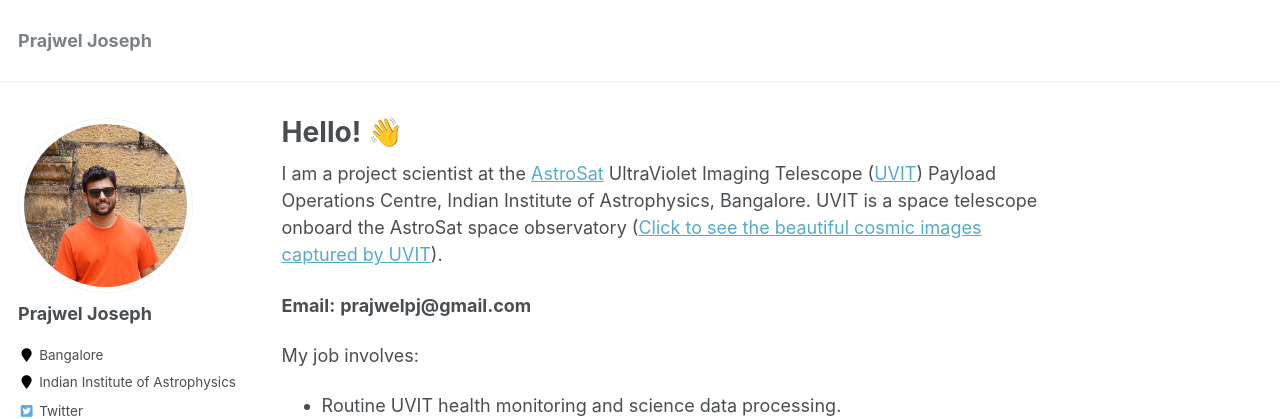
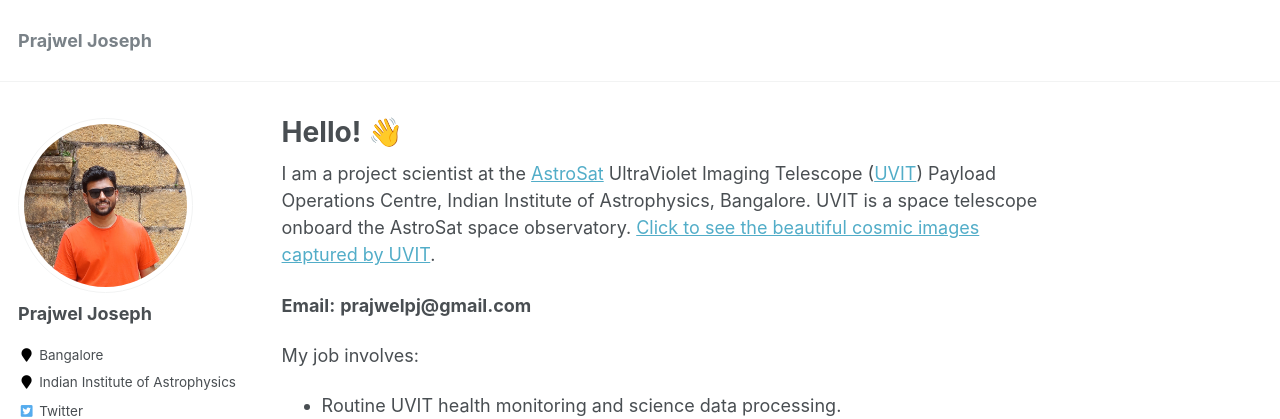
Before and after one commit to prajwel/prajwel.github.io, a Jekyll site: the page built from _pages/about.md, in a window 1280 px wide and 900 px high. Shown: the top 419 px of the window. Built offline with Jekyll 4.4.1, drawn with Linux system fonts in a browser that asks for light colours; some web fonts are replaced; comment, search, counter and statistics services are not loaded.

```diff
--- a/_pages/about.md
+++ b/_pages/about.md
@@ -8,7 +8,7 @@ redirect_from:
   - /about.html
 ---
 
-I am a project scientist at the <a href="https://en.wikipedia.org/wiki/AstroSat">AstroSat</a> UltraViolet Imaging Telescope (<a href="https://www.iiap.res.in/projects/uvit/">UVIT</a>) Payload Operations Centre, Indian Institute of Astrophysics, Bangalore. UVIT is a space telescope onboard the AstroSat space observatory (<a href="https://www.flickr.com/photos/iiabengaluru/albums/72177720319674566/">Click to see the beautiful cosmic images captured by UVIT</a>).
+I am a project scientist at the <a href="https://en.wikipedia.org/wiki/AstroSat">AstroSat</a> UltraViolet Imaging Telescope (<a href="https://www.iiap.res.in/projects/uvit/">UVIT</a>) Payload Operations Centre, Indian Institute of Astrophysics, Bangalore. UVIT is a space telescope onboard the AstroSat space observatory. <a href="https://www.flickr.com/photos/iiabengaluru/albums/72177720319674566/">Click to see the beautiful cosmic images captured by UVIT</a>.
 
 **&#69;&#109;&#97;&#105;&#108;:** **&#112;&#114;&#97;&#106;&#119;&#101;&#108;&#112;&#106;&#64;&#103;&#109;&#97;&#105;&#108;&#46;&#99;&#111;&#109;**
 
```
